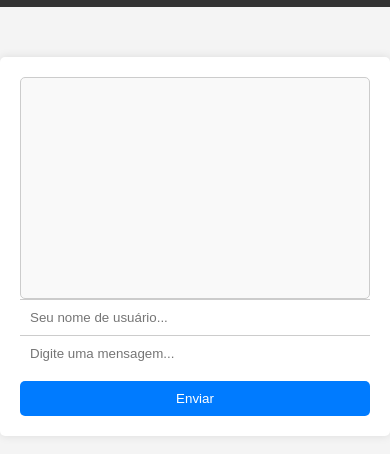
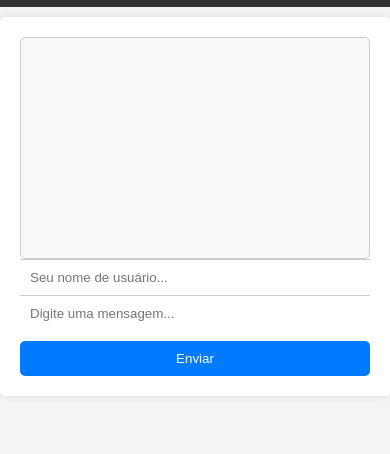
Before and after one commit to joceliosilva/chat, a website: page public/index.html in a window 390 px wide. Shown: the part 50-504 px from the top of the page. Drawn offline with Linux system fonts and the light colour scheme.

Commit message:
Update index.html

```diff
--- a/public/index.html
+++ b/public/index.html
@@ -90,6 +90,17 @@
       margin: 10px 0;
       clear: both;
     }
+    /* Estilos para dispositivos móveis */
+@media (max-width: 768px) {
+  #chat {
+    max-width: 90%; /* Reduz a largura do chat para 90% da largura da tela */
+    margin: 10px auto; /* Define uma margem menor para o chat */
+  }
+
+  #messages {
+    max-height: 200px; /* Reduz a altura máxima das mensagens */
+  }
+}
   </style>
 </head>
 <body>
```
